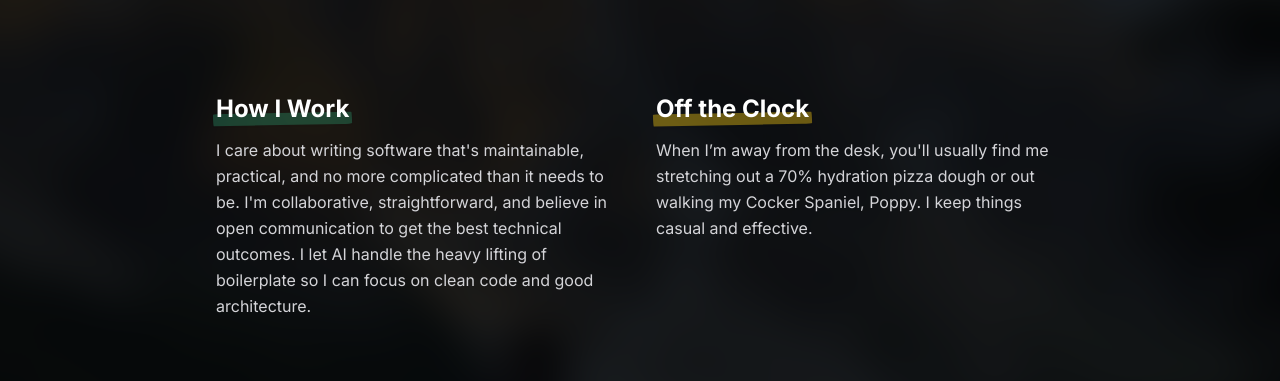
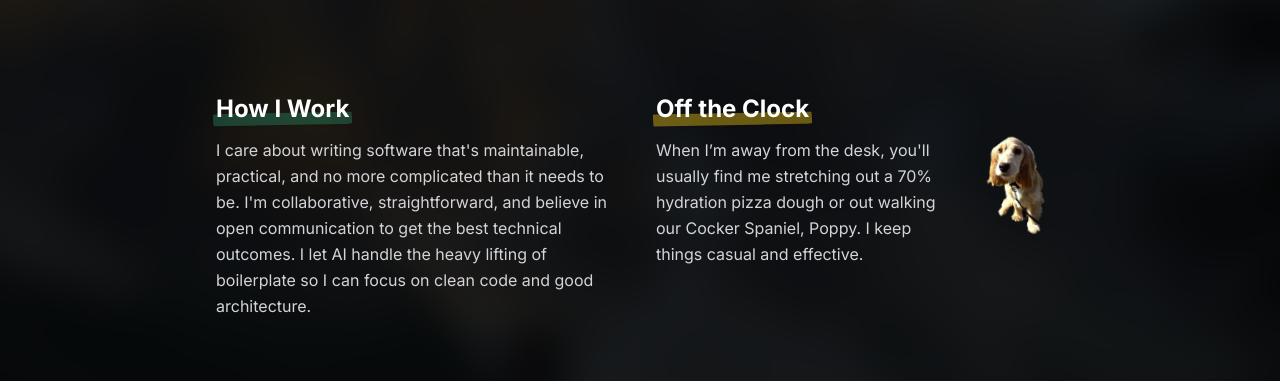
Before and after one commit to bentleyo/bentleyo.com, a plain HTML site: page index.html in a window 1280 px wide. Shown: the part 419-800 px from the top of the page. Drawn offline with nearby package versions, Linux system fonts and the light colour scheme.

Commit message:
Gotta add poppy

```diff
--- a/index.html
+++ b/index.html
@@ -95,7 +95,7 @@
             </div>
 
             <div class="shrink-0 w-[70%] md:w-56 bg-[#f4f4f5] p-2 pb-10 md:p-3 md:pb-12 rounded-sm shadow-2xl shadow-black/90 rotate-3 group-hover:rotate-1 transition-all duration-400 ease-out mx-auto md:mx-0 md:-mt-4 md:-mr-3">
-                <img src="img/IMG_5697.jpg" alt="Bentley at the lake" class="w-full aspect-square object-cover object-center border border-zinc-300/50">
+                <img src="img/IMG_5697.jpg" alt="Moraine Lake" class="w-full aspect-square object-cover object-center border border-zinc-300/50">
             </div>
         </header>
 
@@ -114,8 +114,9 @@
                 <h3 class="text-2xl font-bold mb-3 text-white drop-shadow-sm">
                     <span class="highlight-underline highlight-gold">Off the Clock</span>
                 </h3>
-                <p class="leading-relaxed text-zinc-300 mt-2">
-                    When I’m away from the desk, you'll usually find me stretching out a 70% hydration pizza dough or out walking my Cocker Spaniel, Poppy. I keep things casual and effective.
+                <img src="img/poppy.png" alt="Poppy the Cocker Spaniel" class="float-right w-24 ml-4 mb-1 drop-shadow-xl rotate-3">
+                <p class="leading-relaxed text-zinc-300">
+                    When I’m away from the desk, you'll usually find me stretching out a 70% hydration pizza dough or out walking our Cocker Spaniel, Poppy. I keep things casual and effective.
                 </p>
             </div>
         </section>
```
Also changed, not shown: img/poppy.png (added).
